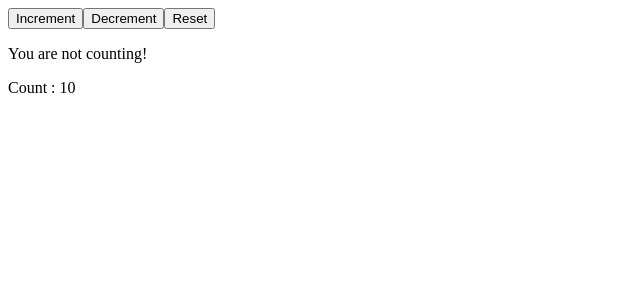
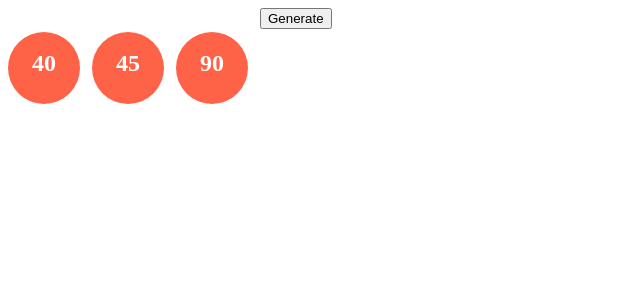
Before and after one commit to bipon68/react-practice, a React (Vite) app: page / in a window 1280 px wide. Shown: the top 300 px of the page, without its empty margins (0-640 px from the left). Built offline with nearby package versions, Linux system fonts and the light colour scheme.

Commit message:
#1 lucky number
map, component, iterate

```diff
--- /dev/null
+++ b/src/components/Count.js
@@ -0,0 +1,24 @@
+import React from 'react';
+
+const Count = (props) => {
+    return (
+        <div>
+            <p style = {{
+                backgroundColor: 'tomato',
+                borderRadius: '50%',
+                color: 'white',
+                display: 'inline-block',
+                width: '3em',
+                height: '2.25em',
+                paddingTop: '0.75em',
+                textAlign: 'center',
+                marginRight: '0.5em',
+                fontWeight: 'bold',
+                fontSize: '1.5em',
+                float: 'left'
+            }}>{props.count}</p>
+        </div>
+    )
+}
+
+export default Count;
--- a/src/components/Counter.js
+++ b/src/components/Counter.js
@@ -1,17 +1,21 @@
-import React, { Component } from 'react'
+import React, { Component } from 'react';
+import Count from "./Count";
 
 class Counter extends Component {
-    constructor(props){
-        super(props)
-        this.state = {
-          count: this.props.count,
-          counting: false
-        }
-        // this.handleIncrement = this.handleIncrement.bind(this)
-        this.handleDecrement = this.handleDecrement.bind(this)
-        this.handleReset = this.handleReset.bind(this)
-        // this.makeTimer()
-        // console.log(this.state)
+    // constructor(props){
+    //     super(props)
+    //     this.state = {
+    //       count: this.props.count,
+    //       counting: false
+    //     }
+    //     // this.handleIncrement = this.handleIncrement.bind(this)
+    //     this.handleDecrement = this.handleDecrement.bind(this)
+    //     this.handleReset = this.handleReset.bind(this)
+    //     // this.makeTimer()
+    //     // console.log(this.state)
+    //   }
+      state = {
+        counts: [40, 45, 90]
       }
 
       // makeTimer(){
@@ -51,16 +55,19 @@
         //   }
         // })
       }
-      handleDecrement = () => {
-          this.setState((prevState) => ({
-            count: prevState.count - 1
-          }))
-      }
+      // handleDecrement = () => {
+      //     this.setState((prevState) => ({
+      //       count: prevState.count - 1
+      //     }))
+      // }
 
-      handleReset(){
-        this.setState({
-            count: 0
-        })
+      // handleReset(){
+      //   this.setState({
+      //       count: 0
+      //   })
+      // }
+      generateNumber = () => {
+
       }
 
       render() {
@@ -72,11 +79,12 @@
         // }
         return (
           <div>
-            <button onClick={this.handleIncrement.bind(this, 5)}>Increment</button>
-            <button onClick={this.handleDecrement}>Decrement</button>
-            <button onClick={this.handleReset}>Reset</button>
-            <p>{this.state.counting ? 'You are counting. Hurry': 'You are not counting!'}</p>
-             <p>Count : {this.state.count}</p>
+             {
+               this.state.counts.map((count, index) => (
+                 <Count key={index} count={count}/>
+               ))
+             }
+             <button onClick={this.generateNumber}>Generate</button>
           </div>
         )
       }
```
